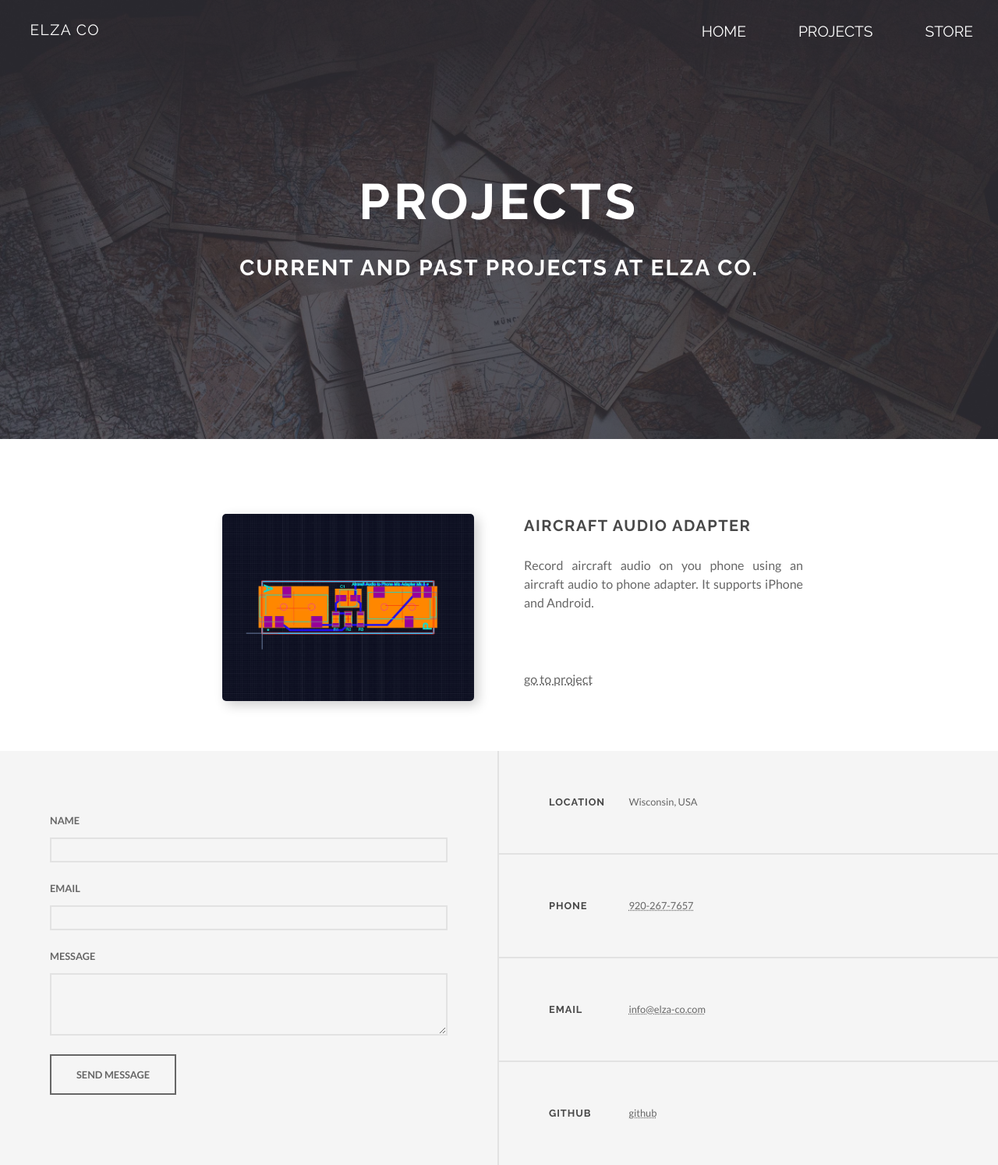
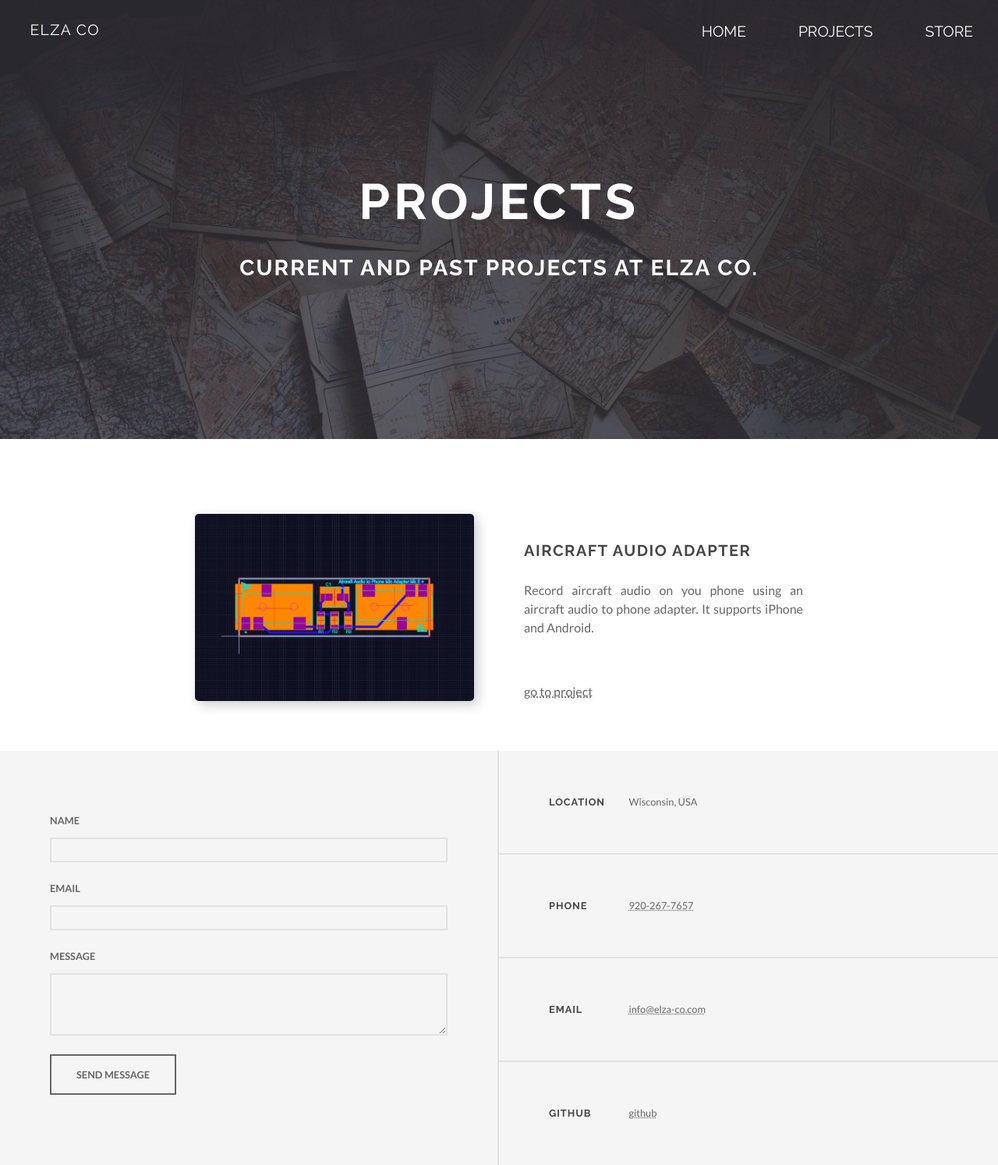
Before and after one commit to ElzaCo/ElzaCo.github.io, a Jekyll site: the page built from projects.md, in a window 1280 px wide. Shown: the whole page at 78% size. Built offline with Jekyll 4.4.1, drawn with Linux system fonts in a browser that asks for light colours.

Commit message:
update img-preview for projects and store, increase viewport

```diff
--- a/_sass/layout/_main.scss
+++ b/_sass/layout/_main.scss
@@ -6,7 +6,7 @@ html, body {
 }
 
 body {
-	min-width: 320px;
+	min-width: 400px;
 }
 
 section {
@@ -31,6 +31,10 @@ h1,h2,h3 {
 		color: _palette(bg);
 	}
 
+	h1 {
+		overflow: hidden;
+	}
+
 	svg {
 		height: 4em;
 		padding-bottom: 2em;
@@ -42,14 +46,17 @@ h1,h2,h3 {
 /* Projects */
 .projects,
 .products {
-	img {
+	.img-preview {
 		height: 15em;
 		border-radius: 5px;
 		box-shadow: 5px 5px 15px rgba(0,0,0,0.2);
+		background-position:center;
+		background-size:cover;
 	}
 	& .goto {
 		position: absolute;
-		bottom: 1em;
+		bottom: 0;
+		padding-top: 1.5rem;
 	}
 }
 
@@ -190,6 +197,10 @@ h1,h2,h3 {
 	display: grid;
 	grid-template-columns: 1fr 1fr;
 	column-gap: 4em;
+
+	& .box:nth-child(2) {
+		padding-top: 2em;
+	}
 }
 
 /* Containers */
--- a/projects.md
+++ b/projects.md
@@ -32,9 +32,8 @@ sitemap:
 		<section class="container 75% col-2 projects">
 			{% assign pages = site.projects | sort:"url"  %}
 			{% for page in pages %}
-				<div class="box">
-					<a class="float-right" href="{{ site.baseurl }}{{ page.url }}"><img src="{{ page.image }}"></a>
-				</div>
+				<a class="box img-preview" style="background-image:url('{{ page.image }}');" href="{{ site.baseurl }}{{ page.url }}">
+				</a>
 				<div class="box">
 					<h3>{{ page.title }}</h3>
 					<p>{{ page.description }}</p>
```
Also changed, not shown: store.md (+1 -3 lines).
